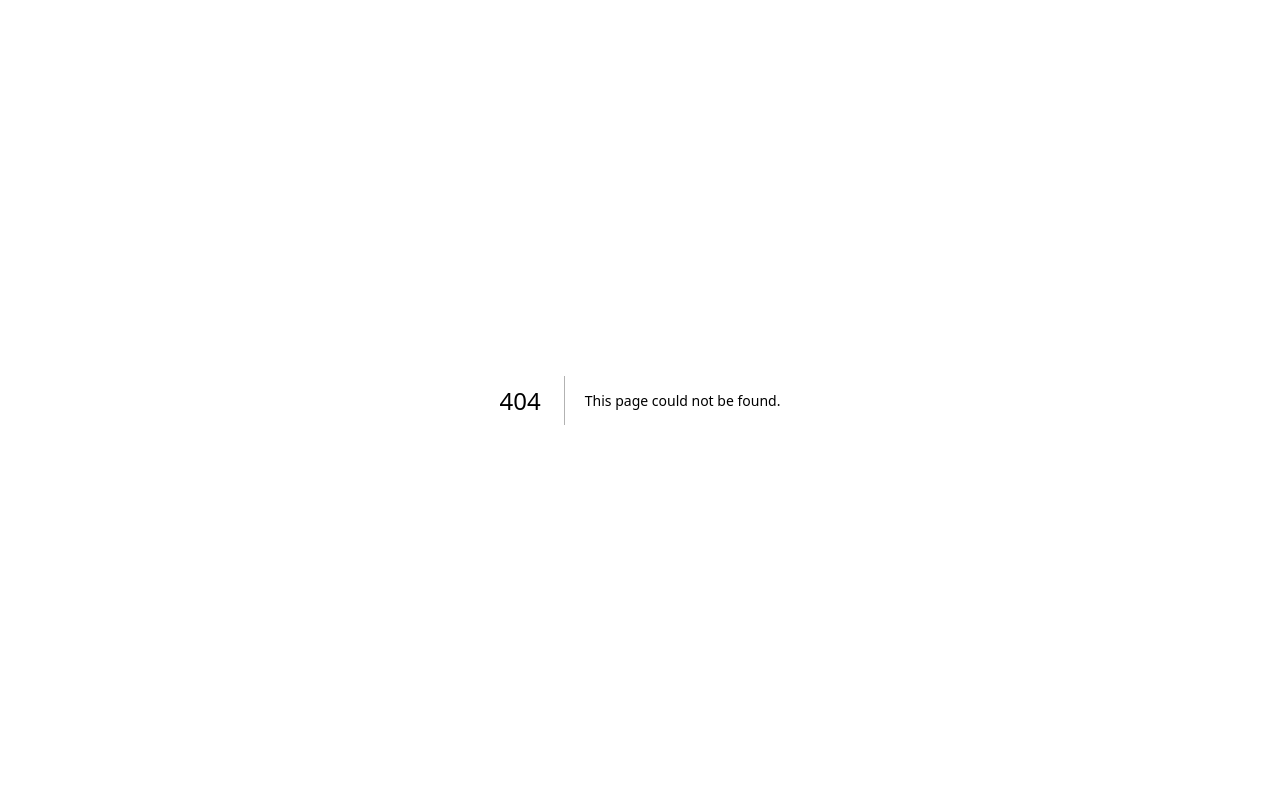
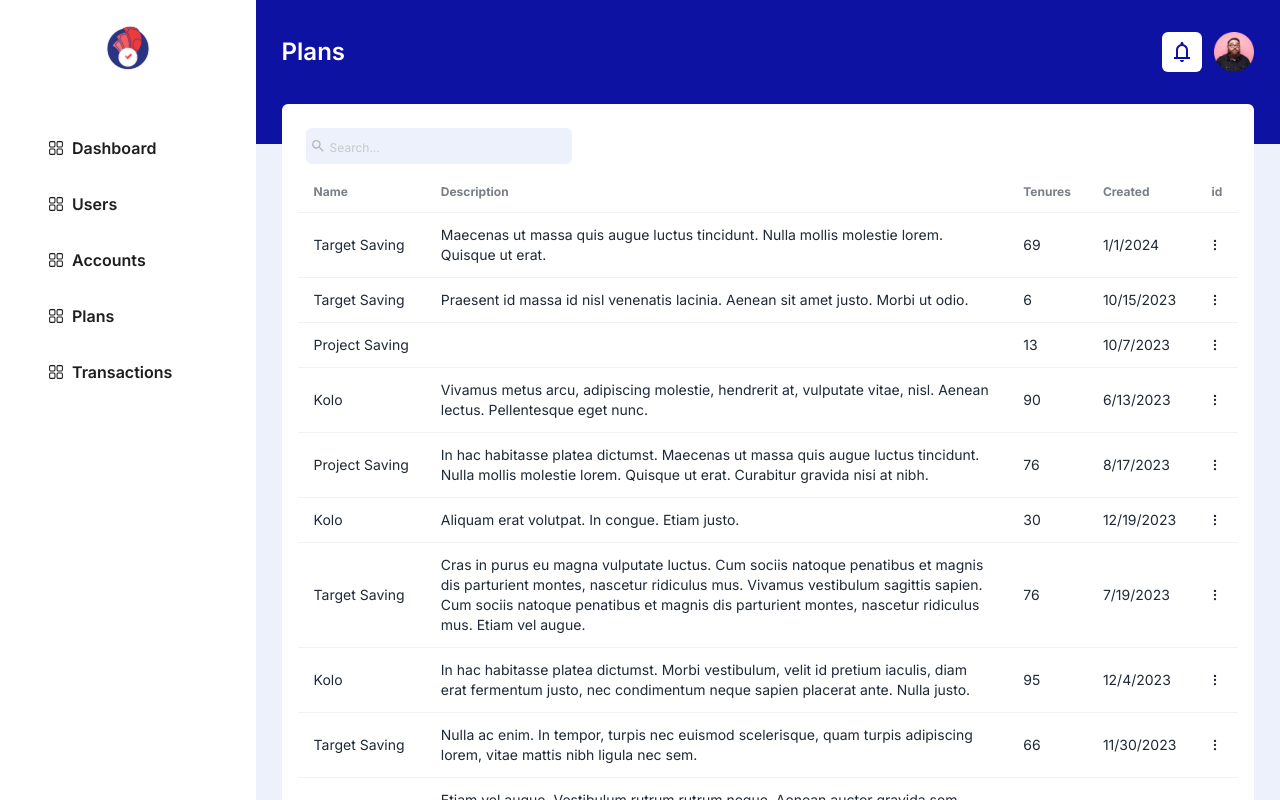
Before and after one commit to Nwachukwu-Uzor/think-save, a Next.js app: page /admin/plans in a window 1280 px wide. Before the commit this address had no page. Built offline with nearby package versions, Linux system fonts and the light colour scheme.

Commit message:
Fix: pagination links and add plans page

```diff
--- a/app/admin/layout.tsx
+++ b/app/admin/layout.tsx
@@ -42,6 +42,16 @@ const AdminLayout = ({ children }: { children: React.ReactNode }) => {
     },
     {
       id: 4,
+      label: "Plans",
+      content: (
+        <>
+          <RxDashboard /> Plans
+        </>
+      ),
+      href: "/admin/plans",
+    },
+    {
+      id: 4,
       label: "Transactions",
       content: (
         <>
@@ -70,7 +80,7 @@ const AdminLayout = ({ children }: { children: React.ReactNode }) => {
             <li key={navItem.id}>
               <Link
                 href={navItem.href}
-                className="flex items-center gap-2 px-4 text-black lg:text-lg font-semibold"
+                className="flex items-center gap-2 px-4 text-black font-semibold"
               >
                 {navItem.content}
               </Link>
--- /dev/null
+++ b/app/admin/plans/page.tsx
@@ -0,0 +1,50 @@
+"use client";
+import React, { useMemo } from "react";
+import { HiOutlineDotsVertical } from "react-icons/hi";
+import { PageHeader } from "@/components/admin/shared/page-header";
+import { Card, Container } from "@/components/shared";
+import { dummyPlans } from "@/data/";
+import { PlanType } from "@/types/dashboard";
+import { ColumnDef } from "@tanstack/react-table";
+import { Table } from "@/components/shared/";
+
+const Plans = () => {
+  const columns = useMemo<ColumnDef<PlanType, any>[]>(
+    () => [
+      { header: "Name", accessorKey: "name" },
+      {
+        header: "Description",
+        accessorKey: "description",
+        cell: ({ getValue }) => (
+          <span className="max-w-[90px] whitespace-normal">{getValue()}</span>
+        ),
+      },
+      { header: "Tenures", accessorKey: "tenure" },
+      { header: "Created", accessorKey: "dateCreated" },
+      {
+        header: "id",
+        accessorKey: "id",
+        cell: () => <HiOutlineDotsVertical className="cursor-pointer active:scale-90 active:opacity-70 duration-200"/>,
+      },
+    ],
+    []
+  );
+
+  return (
+    <>
+      <PageHeader title="Plans" />
+      <Container>
+        <div className="relative z-30 -translate-y-[40px]">
+          <Card>
+            <div className="">
+              <Table data={dummyPlans} columns={columns} />
+            </div>
+          </Card>
+        </div>
+        <div className="-mt-[20px] lg:-mt-[10px]"></div>
+      </Container>
+    </>
+  );
+};
+
+export default Plans;
--- /dev/null
+++ b/app/admin/users/page.tsx
@@ -0,0 +1,38 @@
+import React, { useMemo } from "react";
+import { PageHeader } from "@/components/admin/shared/page-header";
+import { Card, Container } from "@/components/shared";
+import { dummyUsers } from "@/data/";
+import { UserType } from "@/types/shared";
+import { ColumnDef } from "@tanstack/react-table";
+import { Table } from "@/components/shared/";
+
+const Users = () => {
+  const columns = useMemo<ColumnDef<UserType, any>[]>(
+    () => [
+      { header: "Name", accessorKey: "firstName" },
+      { header: "Email", accessorKey: "email" },
+      { header: "Phone", accessorKey: "phone" },
+      { header: "Gender", accessorKey: "gender" },
+      { header: "Joined", accessorKey: "dateCreated" },
+    ],
+    []
+  );
+
+  return (
+    <>
+      <PageHeader title="Users" />
+      <Container>
+        <div className="relative z-30 -translate-y-[40px]">
+          <Card>
+            <div className="">
+              <Table data={dummyUsers} columns={columns} />
+            </div>
+          </Card>
+        </div>
+        <div className="-mt-[20px] lg:-mt-[10px]"></div>
+      </Container>
+    </>
+  );
+};
+
+export default Users;
--- a/components/shared/pagination.tsx
+++ b/components/shared/pagination.tsx
@@ -31,7 +31,7 @@ export const Pagination: React.FC<Props> = ({
       return lastGroup;
     }
     lastGroup.unshift(totalPages - 1);
-    return lastGroup;
+    return lastGroup.filter((item) => !firstGroup.includes(item));
   };
 
   const getMiddleGroup = () => {
@@ -79,7 +79,11 @@ export const Pagination: React.FC<Props> = ({
 
     // Remove pages in the middle group that are in the first or last group
     const filteredMiddleGroup = middleGroup.filter(
-      (page) => page > firstGroup[firstGroup.length - 1] && page < lastGroup[0]
+      (page) =>
+        !firstGroup.includes(page) &&
+        !lastGroup.includes(page) &&
+        page <= totalPages &&
+        page > 0
     );
 
     return filteredMiddleGroup;
@@ -88,6 +92,8 @@ export const Pagination: React.FC<Props> = ({
   const firstGroup = getFirstGroup();
   const lastGroup = getLastGroup();
   const middleGroup = getMiddleGroup();
+  console.log({ firstGroup, middleGroup, lastGroup, totalPages });
+
   return (
     <div className="flex items-center gap-1">
       {firstGroup.map((page) => (
--- a/components/shared/table.tsx
+++ b/components/shared/table.tsx
@@ -136,13 +136,6 @@ export function Table({ data, columns, searchPosition = "left" }: Props<any>) {
       <div className="flex items-center gap-2 mt-4">
         <button
           className="border rounded p-1"
-          onClick={() => setPageIndex(0)}
-          disabled={!getCanPreviousPage()}
-        >
-          {"<<"}
-        </button>
-        <button
-          className="border rounded p-1"
           onClick={() => previousPage()}
           disabled={!getCanPreviousPage()}
         >
@@ -159,13 +152,6 @@ export function Table({ data, columns, searchPosition = "left" }: Props<any>) {
           disabled={!getCanNextPage()}
         >
           {">"}
-        </button>
-        <button
-          className="border rounded p-1"
-          onClick={() => setPageIndex(getPageCount() - 1)}
-          disabled={!getCanNextPage()}
-        >
-          {">>"}
         </button>
         <select
           value={getState().pagination.pageSize}
--- /dev/null
+++ b/data/dummy-plans.ts
@@ -0,0 +1,96 @@
+export const dummyPlans = [
+  {
+    id: 1,
+    name: "Target Saving",
+    description:
+      "Maecenas ut massa quis augue luctus tincidunt. Nulla mollis molestie lorem. Quisque ut erat.",
+    tenure: 69,
+    dateCreated: "1/1/2024",
+  },
+  {
+    id: 2,
+    name: "Target Saving",
+    description:
+      "Praesent id massa id nisl venenatis lacinia. Aenean sit amet justo. Morbi ut odio.",
+    tenure: 6,
+    dateCreated: "10/15/2023",
+  },
+  {
+    id: 3,
+    name: "Project Saving",
+    description: "",
+    tenure: 13,
+    dateCreated: "10/7/2023",
+  },
+  {
+    id: 4,
+    name: "Kolo",
+    description:
+      "Vivamus metus arcu, adipiscing molestie, hendrerit at, vulputate vitae, nisl. Aenean lectus. Pellentesque eget nunc.",
+    tenure: 90,
+    dateCreated: "6/13/2023",
+  },
+  {
+    id: 5,
+    name: "Project Saving",
+    description:
+      "In hac habitasse platea dictumst. Maecenas ut massa quis augue luctus tincidunt. Nulla mollis molestie lorem. Quisque ut erat. Curabitur gravida nisi at nibh.",
+    tenure: 76,
+    dateCreated: "8/17/2023",
+  },
+  {
+    id: 6,
+    name: "Kolo",
+    description: "Aliquam erat volutpat. In congue. Etiam justo.",
+    tenure: 30,
+    dateCreated: "12/19/2023",
+  },
+  {
+    id: 7,
+    name: "Target Saving",
+    description:
+      "Cras in purus eu magna vulputate luctus. Cum sociis natoque penatibus et magnis dis parturient montes, nascetur ridiculus mus. Vivamus vestibulum sagittis sapien. Cum sociis natoque penatibus et magnis dis parturient montes, nascetur ridiculus mus. Etiam vel augue.",
+    tenure: 76,
+    dateCreated: "7/19/2023",
+  },
+  {
+    id: 8,
+    name: "Kolo",
+    description:
+      "In hac habitasse platea dictumst. Morbi vestibulum, velit id pretium iaculis, diam erat fermentum justo, nec condimentum neque sapien placerat ante. Nulla justo.",
+    tenure: 95,
+    dateCreated: "12/4/2023",
+  },
+  {
+    id: 9,
+    name: "Target Saving",
+    description:
+      "Nulla ac enim. In tempor, turpis nec euismod scelerisque, quam turpis adipiscing lorem, vitae mattis nibh ligula nec sem.",
+    tenure: 66,
+    dateCreated: "11/30/2023",
+  },
+  {
+    id: 10,
+    name: "Kolo",
+    description:
+      "Etiam vel augue. Vestibulum rutrum rutrum neque. Aenean auctor gravida sem. Praesent id massa id nisl venenatis lacinia. Aenean sit amet justo.",
+    tenure: 44,
+    dateCreated: "8/16/2023",
+  },
+  {
+    id: 11,
+    name: "Target Saving",
+    description:
+      "Morbi non lectus. Aliquam sit amet diam in magna bibendum imperdiet. Nullam orci pede, venenatis non, sodales sed, tincidunt eu, felis.",
+    tenure: 3,
+    dateCreated: "5/17/2023",
+  },
+  {
+    id: 12,
+    name: "Project Saving",
+    description:
+      "Cras in purus eu magna vulputate luctus. Cum sociis natoque penatibus et magnis dis parturient montes, nascetur ridiculus mus. Vivamus vestibulum sagittis sapien. Cum sociis natoque penatibus et magnis dis parturient montes, nascetur ridiculus mus.",
+    tenure: 80,
+    dateCreated: "3/4/2023",
+  },
+];
--- a/data/dummy-users.ts
+++ b/data/dummy-users.ts
@@ -1,6 +1,4 @@
-import { UserType } from "@/types/shared";
-
-export const dummyUsers: UserType[] = [
+export const dummyUsers = [
   {
     id: 1,
     firstName: "Kenneth",
--- a/data/index.ts
+++ b/data/index.ts
@@ -1 +1,2 @@
 export { dummyUsers } from "./dummy-users";
+export { dummyPlans } from "./dummy-plans";
--- a/types/dashboard/plan-type.ts
+++ b/types/dashboard/plan-type.ts
@@ -1,5 +1,8 @@
 export type PlanType = {
   id: number;
-  iconSrc: string;
+  iconSrc?: string;
   name: string;
+  description?: string;
+  tenure?: string;
+  dateCreated?: string;
 };
```
